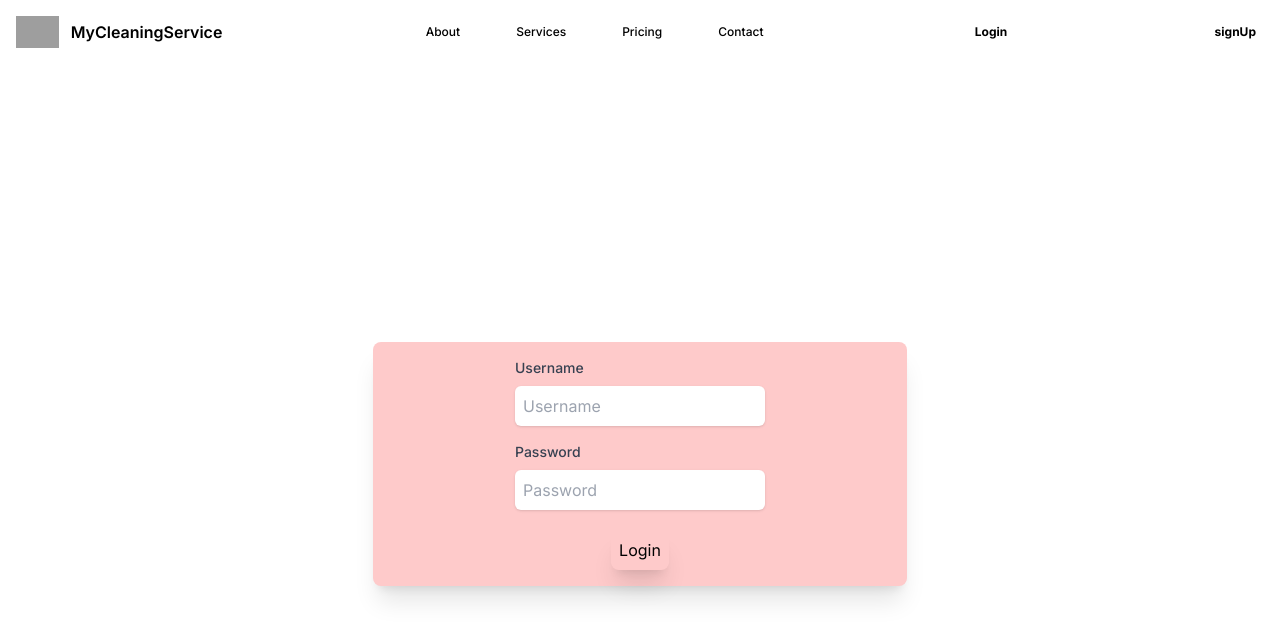
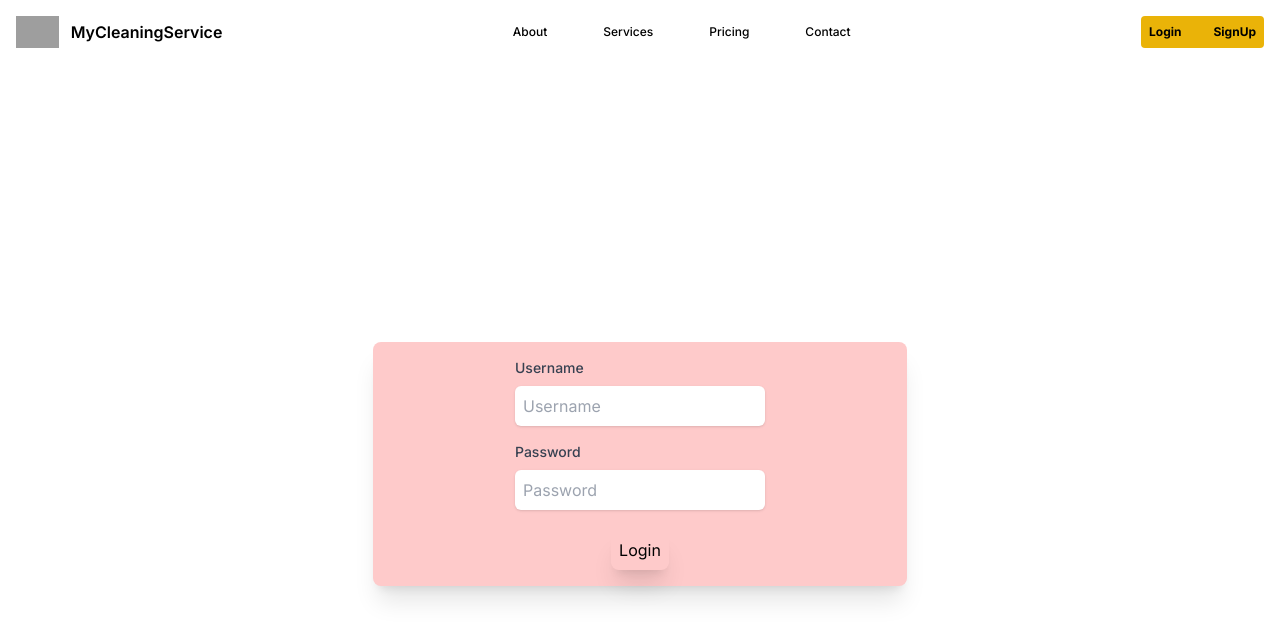
Before and after one commit to SwadDeeHawSudLoa/Project, a Next.js app in the folder mycleaningproject/: page /login in a window 1280 px wide. Shown: the top 640 px of the page. Built offline with nearby package versions, Linux system fonts and the light colour scheme; grey boxes are pictures that could not be loaded.

Commit message:
edit Login

```diff
--- a/mycleaningproject/app/component/navbar.tsx
+++ b/mycleaningproject/app/component/navbar.tsx
@@ -16,38 +16,30 @@ export default function Navbar() {
     </button>
         <div className="ml-48 hidden w-full md:flex md:w-auto" id="navbar-default">
           <ul className="md:text-xs font-medium flex space-x-8 rtl:space-x-reverse border border-gray-100 rounded-lg bg-gray-50 mt-4 md:mt-0 md:border-0 md:bg-white dark:bg-yellow-800 md:dark:bg-yellow-500 dark:border-gray-700">
-            <li className=" hover:text-sky-700 hover:font-bold flex items-center justify-center">
+            <li className="hover:bg-orange-600 rounded-lg  hover:font-bold  flex items-center justify-center">
               <a href="/" className="block py-2 px-3">About</a>
             </li>
-            <li className="hover:text-sky-700 hover:font-bold flex items-center justify-center">
+            <li className="hover:bg-orange-600 rounded-lg   hover:font-bold flex items-center justify-center">
               <a href="#" className="block py-2 px-3">Services</a>
             </li>
-            <li className="hover:text-sky-700 hover:font-bold flex items-center justify-center">
+            <li className="hover:bg-orange-600 rounded-lg   hover:font-bold flex items-center justify-center">
               <a href="#" className="block py-2 px-3">Pricing</a>
             </li>
-            <li className="text-center hover:text-sky-700 hover:font-bold flex items-center justify-center">
+            <li className="hover:bg-orange-600 rounded-lg  text-center  hover:font-bold flex items-center justify-center">
               <a href="#" className="block py-2 px-3">Contact</a>
             </li>
           </ul>
 
 
-        </div>
-        <div className="md:text-xs hover:bg-orange-600 sm:flex sm:items-center sm:dark:bg-yellow-500 sm:rounded-lg max-w-screen-xl flex items-center justify-between mx-auto p-2 rounded-lg md:dark:bg-yellow-500 "id="navbar-default">
-            <ul>
-                <li>
-                <a href="/login"className="font-bold hover:text-black-700 hover:font-bold " >Login</a>
-                </li>
-            </ul>
-
-          </div>
-          <div className="md:text-xs sm:left-8 hover:bg-orange-600 sm:flex sm:items-center sm:dark:bg-yellow-500 sm:rounded-lg max-w-screen-xl flex items-center justify-between mx-auto p-2 rounded-lg md:dark:bg-yellow-500 "id="navbar-default">
-            <ul>
-                <li>
-                <a href="/signUp"className="font-bold hover:text-black-700 hover:font-bold " >signUp</a>
-                </li>
-            </ul>
-
-          </div>
+        </div >
+        <div className="rounded-lg sm:rounded sm:bg-yellow-500 md:dark:bg-yellow-500 md:text-xs flex space-x-4">
+  <div className="hover:bg-orange-600 rounded-lg flex items-center justify-center  p-2">
+    <a href="/login" className="font-bold hover:text-black-700 hover:font-bold">Login</a>
+  </div>
+  <div className="hover:bg-orange-600 flex items-center justify-center rounded-lg p-2">
+    <a href="/signUp" className="font-bold hover:text-black-700 hover:font-bold">SignUp</a>
+  </div>
+</div>
       </div>
     </nav>
   );
--- a/mycleaningproject/app/login/page.tsx
+++ b/mycleaningproject/app/login/page.tsx
@@ -6,8 +6,8 @@ export default function Home() {
   return (
     <>
       <NavBar />
-      <div className="flex justify-center items-center h-screen">
-      <div className="rounded-lg shadow-xl bg-red-200 w-full md:w-5/12 p-4">
+      <div className="flex justify-center items-center h-screen w-auto ">
+      <div className="rounded-lg shadow-xl bg-red-200 w-full md:w-5/12  p-4">
         <div className="flex flex-col items-center">
           <div className="mb-4">
             <label className="block text-sm font-medium text-gray-700 mb-2">Username</label>
```
